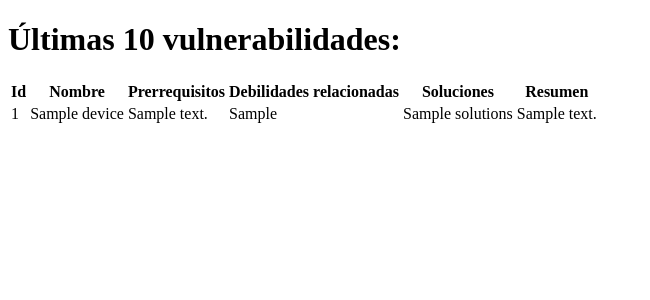
After one commit to ignaciohl/practicaSSII2, a Python web app: template templates/vulnerabilities.html in a window 1280 px wide. The commit adds this page. Shown: the top 300 px of the page, without its empty margins (0-650 px from the left). Run offline with Jinja, Linux system fonts and the light colour scheme; the template is opened without the code that fills it: most values are stand-ins (such as "Sample title", 1, 10 or a date in 2020).

Commit message:
ahora si ej 3, a medias pq no van algunos campos

```diff
--- a/templates/index.html
+++ b/templates/index.html
@@ -33,5 +33,9 @@
         <br><br>
         <input type="submit" value="Submit">
     </form>
+    <form method="get" action="/vulnerabilities">
+        <h2>10 últimas vulnerabilidades en tiempo real</h2>
+        <input type="submit" value="Mostrar">
+    </form>
 </body>
 </html>
--- /dev/null
+++ b/templates/vulnerabilities.html
@@ -0,0 +1,33 @@
+<!DOCTYPE html>
+<html>
+<head>
+	<title>Últimas 10 vulnerabilidades</title>
+</head>
+<body>
+	<h1>Últimas 10 vulnerabilidades:</h1>
+	<table>
+		<thead>
+			<tr>
+				<th>Id</th>
+				<th>Nombre</th>
+				<th>Prerrequisitos</th>
+				<th>Debilidades relacionadas</th>
+				<th>Soluciones</th>
+				<th>Resumen</th>
+			</tr>
+		</thead>
+		<tbody>
+			{% for vuln in resultados %}
+			<tr>
+				<td>{{ vuln['id'] }}</td>
+				<td>{{ vuln['name'] }}</td>
+				<td>{{ vuln['prerequisites'] }}</td>
+				<td>{{ vuln['related_weakness'] }}</td>
+				<td>{{ vuln['solutions'] }}</td>
+				<td>{{ vuln['summary'] }}</td>
+			</tr>
+			{% endfor %}
+		</tbody>
+	</table>
+</body>
+</html>
```
Also changed, not shown: main.py (+9 -0 lines).
